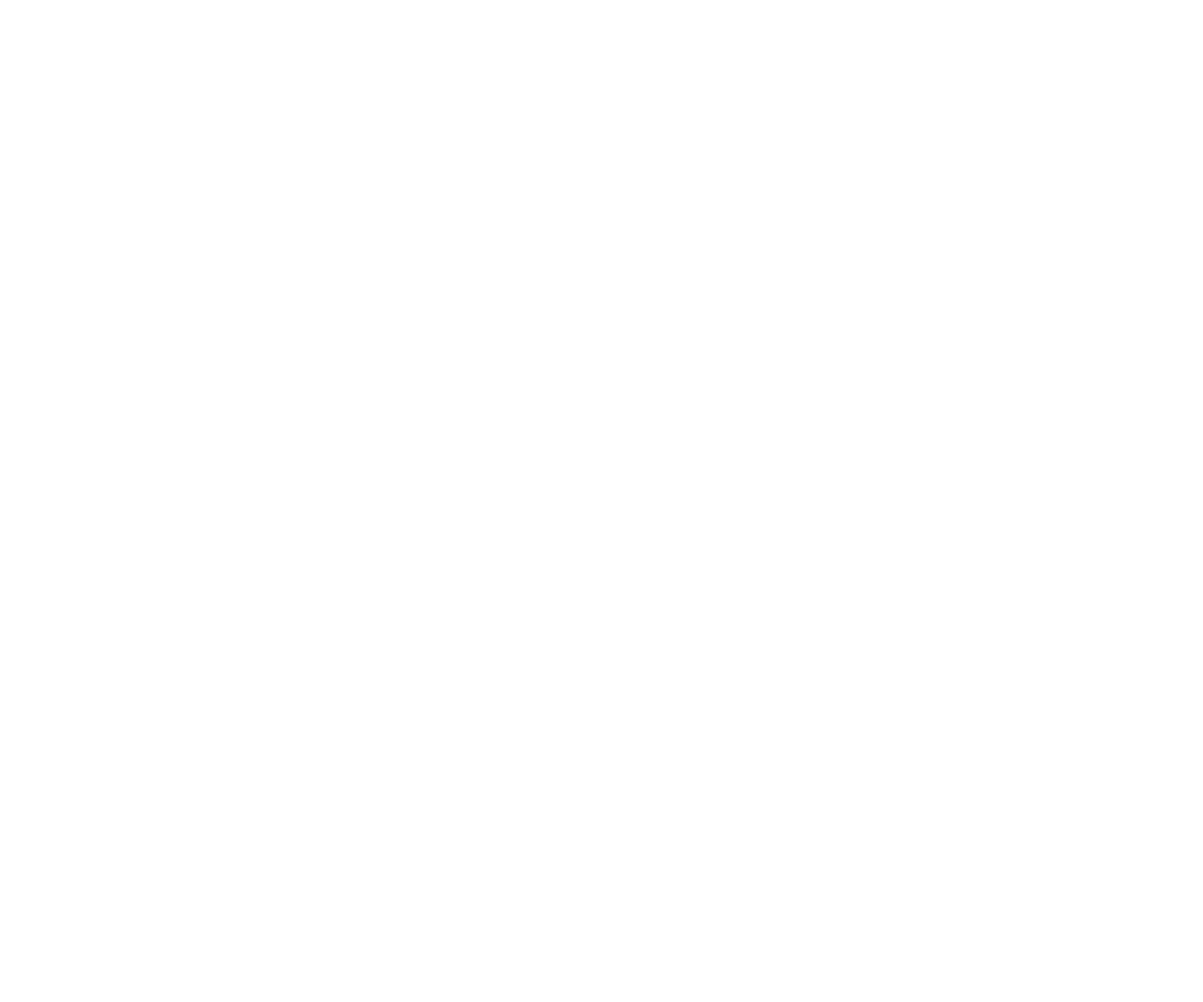
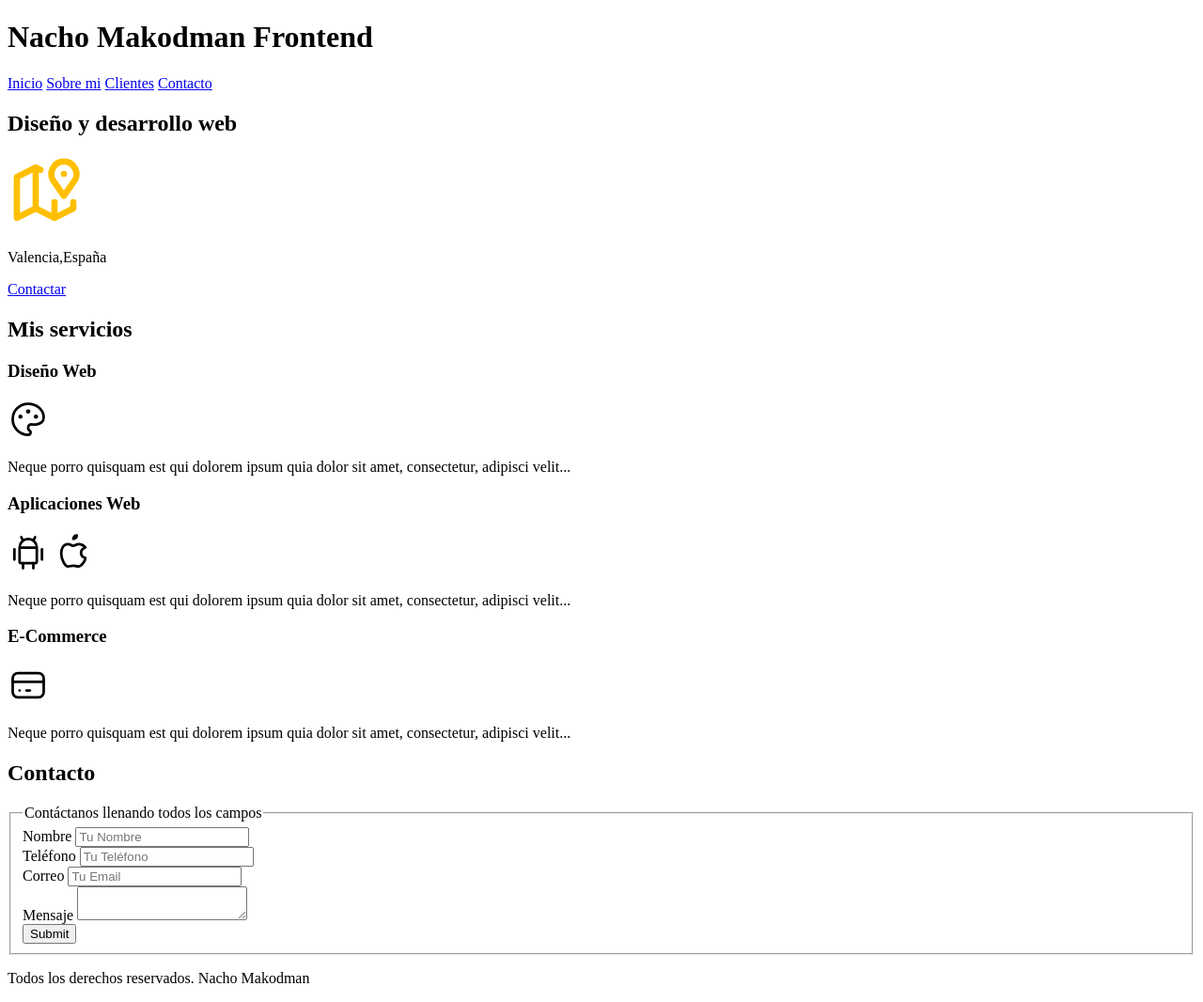
Before and after one commit to makodman/Desarrollo-Frontend-html, a plain HTML site: page index.html in a window 1280 px wide. Shown: the whole page at 94% size. Before the commit the page ends 800 px from the top, so only its background shows below. Drawn offline with Linux system fonts and the light colour scheme.

Commit message:
Acabado de la estructura HTML
Finalización de la estructura HTML principal

```diff
--- a/index.html
+++ b/index.html
@@ -16,7 +16,162 @@
 
 <body>
 
+    <header>
 
+        <h1>Nacho Makodman Frontend</h1>
+
+    </header>
+
+    <nav>
+
+        <a href="#">Inicio</a>
+        <a href="#">Sobre mi</a>
+        <a href="#">Clientes</a>
+        <a href="#">Contacto</a>
+
+    </nav>
+
+    <section>
+
+        <h2>Diseño y desarrollo web</h2>
+
+        <svg xmlns="http://www.w3.org/2000/svg" class="icon icon-tabler icon-tabler-map-2" width="80" height="80" viewBox="0 0 24 24" stroke-width="2" stroke="#ffbf00" fill="none" stroke-linecap="round" stroke-linejoin="round">
+            <path stroke="none" d="M0 0h24v24H0z" fill="none"/>
+            <line x1="18" y1="6" x2="18" y2="6.01" />
+            <path d="M18 13l-3.5 -5a4 4 0 1 1 7 0l-3.5 5" />
+            <polyline points="10.5 4.75 9 4 3 7 3 20 9 17 15 20 21 17 21 15" />
+            <line x1="9" y1="4" x2="9" y2="17" />
+            <line x1="15" y1="15" x2="15" y2="20" />
+          </svg>
+
+        <p>Valencia,España</p>
+
+    </section>
+
+    <div>
+
+        <a href="#">Contactar</a>
+
+    </div>
+
+    <main>
+
+        <h2>Mis servicios</h2>
+
+        <section>
+
+            <h3>Diseño Web</h3>
+
+            <svg xmlns="http://www.w3.org/2000/svg" class="icon icon-tabler icon-tabler-palette" width="44" height="44" viewBox="0 0 24 24" stroke-width="1.5" stroke="currentColor" fill="none" stroke-linecap="round" stroke-linejoin="round">
+                <path stroke="none" d="M0 0h24v24H0z" fill="none"/>
+                <path d="M12 21a9 9 0 1 1 0 -18a9 8 0 0 1 9 8a4.5 4 0 0 1 -4.5 4h-2.5a2 2 0 0 0 -1 3.75a1.3 1.3 0 0 1 -1 2.25" />
+                <circle cx="7.5" cy="10.5" r=".5" fill="currentColor" />
+                <circle cx="12" cy="7.5" r=".5" fill="currentColor" />
+                <circle cx="16.5" cy="10.5" r=".5" fill="currentColor" />
+              </svg>
+
+            <p>Neque porro quisquam est qui dolorem ipsum quia dolor sit amet, consectetur, adipisci velit...</p>
+
+        </section>
+
+        <section>
+
+            <h3>Aplicaciones Web</h3>
+
+            <svg xmlns="http://www.w3.org/2000/svg" class="icon icon-tabler icon-tabler-brand-android" width="44" height="44" viewBox="0 0 24 24" stroke-width="1.5" stroke="currentColor" fill="none" stroke-linecap="round" stroke-linejoin="round">
+                <path stroke="none" d="M0 0h24v24H0z" fill="none"/>
+                <line x1="4" y1="10" x2="4" y2="16" />
+                <line x1="20" y1="10" x2="20" y2="16" />
+                <path d="M7 9h10v8a1 1 0 0 1 -1 1h-8a1 1 0 0 1 -1 -1v-8a5 5 0 0 1 10 0" />
+                <line x1="8" y1="3" x2="9" y2="5" />
+                <line x1="16" y1="3" x2="15" y2="5" />
+                <line x1="9" y1="18" x2="9" y2="21" />
+                <line x1="15" y1="18" x2="15" y2="21" />
+              </svg>
+
+              <svg xmlns="http://www.w3.org/2000/svg" class="icon icon-tabler icon-tabler-brand-apple" width="44" height="44" viewBox="0 0 24 24" stroke-width="1.5" stroke="currentColor" fill="none" stroke-linecap="round" stroke-linejoin="round">
+                <path stroke="none" d="M0 0h24v24H0z" fill="none"/>
+                <path d="M9 7c-3 0 -4 3 -4 5.5c0 3 2 7.5 4 7.5c1.088 -.046 1.679 -.5 3 -.5c1.312 0 1.5 .5 3 .5s4 -3 4 -5c-.028 -.01 -2.472 -.403 -2.5 -3c-.019 -2.17 2.416 -2.954 2.5 -3c-1.023 -1.492 -2.951 -1.963 -3.5 -2c-1.433 -.111 -2.83 1 -3.5 1c-.68 0 -1.9 -1 -3 -1z" />
+                <path d="M12 4a2 2 0 0 0 2 -2a2 2 0 0 0 -2 2" />
+              </svg>
+
+            <p>Neque porro quisquam est qui dolorem ipsum quia dolor sit amet, consectetur, adipisci velit...</p>
+
+        </section>
+
+        <section>
+
+            <h3>E-Commerce</h3>
+
+            <svg xmlns="http://www.w3.org/2000/svg" class="icon icon-tabler icon-tabler-credit-card" width="44" height="44" viewBox="0 0 24 24" stroke-width="1.5" stroke="currentColor" fill="none" stroke-linecap="round" stroke-linejoin="round">
+                <path stroke="none" d="M0 0h24v24H0z" fill="none"/>
+                <rect x="3" y="5" width="18" height="14" rx="3" />
+                <line x1="3" y1="10" x2="21" y2="10" />
+                <line x1="7" y1="15" x2="7.01" y2="15" />
+                <line x1="11" y1="15" x2="13" y2="15" />
+              </svg>
+
+            <p>Neque porro quisquam est qui dolorem ipsum quia dolor sit amet, consectetur, adipisci velit...</p>
+
+        </section>
+
+    </main>
+
+    <section>
+
+        <h2>Contacto</h2>
+
+        <form>
+
+            <fieldset>
+
+                <legend>Contáctanos llenando todos los campos</legend>
+
+                <div>
+
+                    <label>Nombre</label>
+                    <input type="text" placeholder="Tu Nombre">
+
+                </div>
+
+                <div>
+
+                    <label>Teléfono</label>
+                    <input type="tel" placeholder="Tu Teléfono">
+
+                </div>
+
+                <div>
+
+                    <label>Correo</label>
+                    <input type="email" placeholder="Tu Email">
+
+                </div>
+
+                <div>
+
+                    <label>Mensaje</label>
+                    <textarea></textarea>
+
+                </div>
+
+                <div>
+
+                    <input type="submit" placeholder="Enviar">
+
+                </div>
+
+            </fieldset>
+
+        </form>
+
+    </section>
+
+    <footer>
+
+        <p>Todos los derechos reservados. Nacho Makodman</p>
+
+    </footer>
 
 </body>
 </html>
```
